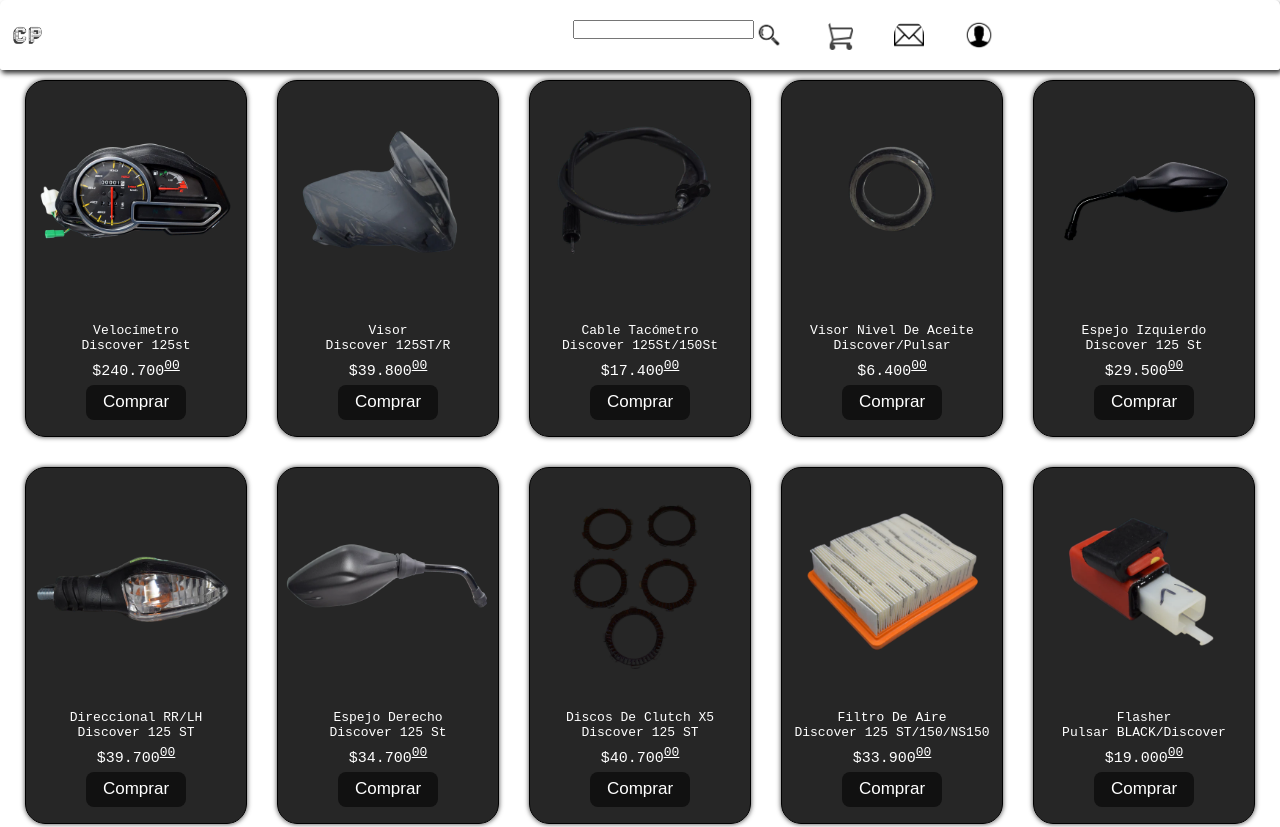
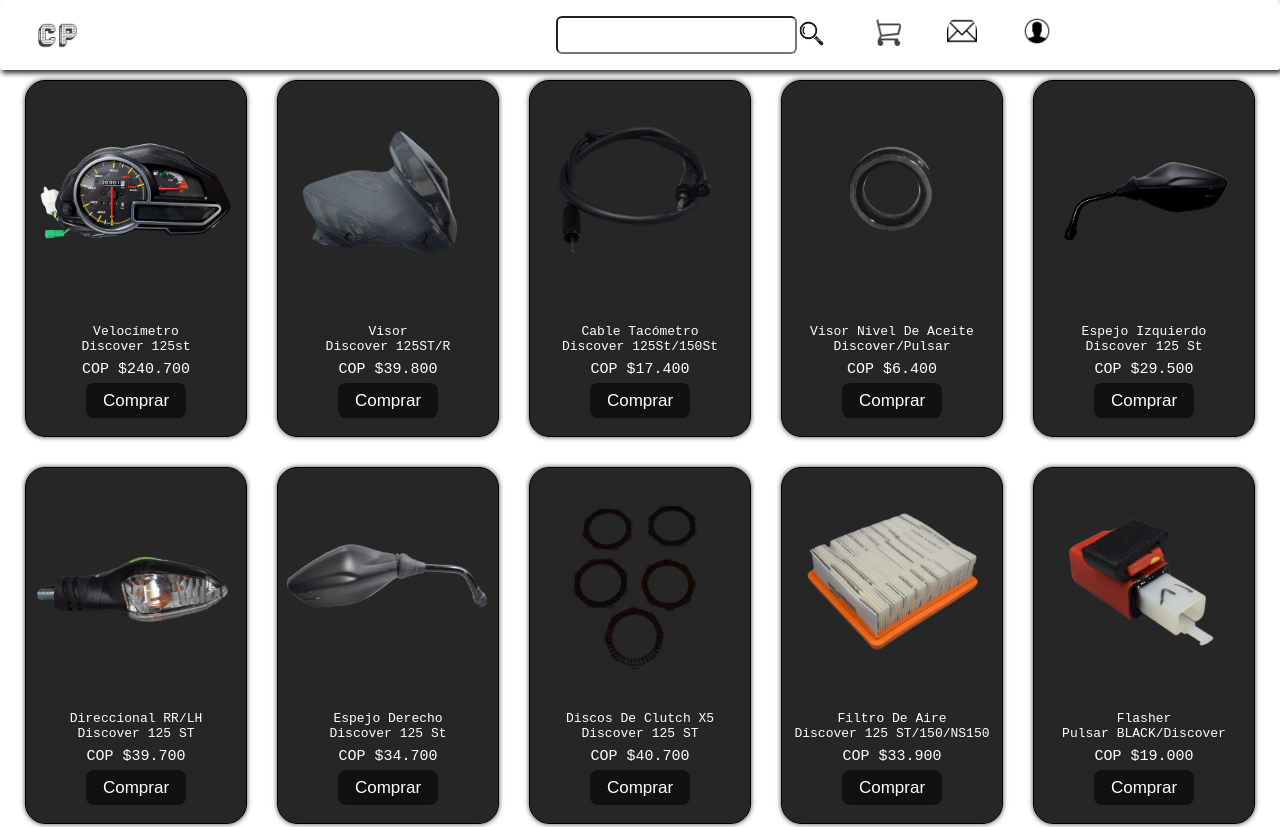
Before and after one commit to Charlespm214/Store, a website: page index.html in a window 1280 px wide. Shown: the top 827 px of the page. Drawn offline with nearby package versions, Linux system fonts and the light colour scheme.

Commit message:
Vr 1.0.1
Modificación estilos del input, inclusión e intento de uso JQuery

```diff
--- a/CSS/Style.css
+++ b/CSS/Style.css
@@ -8,8 +8,8 @@
  }
 header
     {
-        /* display: flex; */
-        display: inline-flex;
+        display: flex;
+        /* display: inline-flex; */
         align-items: center;
         justify-content: center;
         position: fixed;
@@ -34,10 +34,9 @@ header .a
 header .ul
     {
         display: flex;
-        flex-flow: row nowrap;
-        justify-content: flex-end;
-        align-items: flex-end;
+        flex-flow: row;
         list-style: none;
+        gap: 5px;
     }
 header #buscar
     {
@@ -102,7 +101,7 @@ img
     {
         text-align: center;
         font-size: 15px;
-        font-weight: 300;
+        font-weight: 400;
     }
 .informacion .pPrecio span
     {
@@ -130,8 +129,9 @@ sup
         height: auto;
         float: left;
         filter: grayscale(100%);
-        width: 55px;
-        height: 80px;
+        width: 75px;
+        height: 100px;
+        margin-left: 20px;
         /* align-items: center; */
     }
 #divMenu
@@ -144,10 +144,21 @@ sup
     {
         /* display: none; */
         color: black;
+        padding: 8px 15px;
+        border-radius: 6px;
+        font-size: medium;
+        letter-spacing: 2px;
+        word-spacing: 1px;
+    }
+#divBuscar
+    {
+        background-color: blue;
+        align-items: center;
+        display: inline;
     }
 .busqueda
     {
-        height: 30px;
+        height: 35px;
         object-fit: cover;
         float: right;
         width: 30px;
--- a/index.html
+++ b/index.html
@@ -10,14 +10,11 @@
 <body>
     <header id="header">
         <img class="logo" src="Img/logo.png" alt="">
-        <!-- <button class="btnMenu" ><svg class="svg" xmlns="http://www.w3.org/2000/svg" width="16px" height="16px" fill="currentColor" viewBox="0 0 16 16">
-            <path fill-rule="evenodd" d="M2.5 12a.5.5 0 0 1 .5-.5h10a.5.5 0 0 1 0 1H3a.5.5 0 0 1-.5-.5m0-4a.5.5 0 0 1 .5-.5h10a.5.5 0 0 1 0 1H3a.5.5 0 0 1-.5-.5m0-4a.5.5 0 0 1 .5-.5h10a.5.5 0 0 1 0 1H3a.5.5 0 0 1-.5-.5"/>
-          </svg></button>-->
-          <!-- <h1>Shop</h1> -->
         <div id="divMenu">
           <nav class="nav">
             <ul class="ul">
-                <li class="li"><a class="a" href=""><img class="busqueda" src="./Img/bsq.png" alt="" id="bsq"></a><input type="search" name="buscar" id="txtBuscar"></li>
+                <li class="li"><a class="a" href="#"><img class="busqueda" src="./Img/bsq.png" alt="" id="bsq"></a>
+                <div id="divBuscar"><input type="search" name="txtBuscar" id="txtBuscar"></div></li>
                 <li class="li"><a class="a" href="#"><img class="carrito" src="./Img/carrito.png" alt=""></a></li>
                 <li class="li"><a class="a" href="#"><img class="contact btnContacto" src="./Img/contacto.png" alt=""></a></li>
                 <li class="li"><a class="a" href="#"><img class="perfil" src="./Img/perfil.png" alt=""></a></li>
@@ -30,7 +27,7 @@
             <img class="img" id="img1" src="Img/producto1.webp" alt="" width="160px" height="160px">
             <div class="informacion">
                 <p class="pProducto">Velocímetro<br/>Discover 125st</p>
-                <p class="pPrecio">$240.700<sup><span>00</span></sup></p>
+                <p class="pPrecio">COP $240.700<sup></sup></p>
                 <button class="btnComprar">Comprar</button>
             </div>
         </div>
@@ -38,7 +35,7 @@
             <img class="img" id="img1" src="Img/producto2.webp" alt="">
             <div class="informacion">
                 <p class="pProducto">Visor Discover 125ST/R ORIGINAL</p>
-                <p class="pPrecio">$20.000<sup><span>00</span></sup></p>
+                <p class="pPrecio">COP $20.000<sup></sup></p>
                 <button class="btnComprar">Comprar</button>
             </div>
         </div> -->
@@ -46,7 +43,7 @@
             <img class="img" id="img1" src="Img/producto3.webp" alt="" width="160px" height="160px">
             <div class="informacion">
                 <p class="pProducto">Visor<br/>Discover 125ST/R</p>
-                <p class="pPrecio">$39.800<sup><span>00</span></sup></p>
+                <p class="pPrecio">COP $39.800<sup></sup></p>
                 <button class="btnComprar">Comprar</button>
             </div>
         </div>
@@ -54,7 +51,7 @@
             <img class="img" id="img1" src="Img/producto4.webp" alt="" width="160px" height="160px">
             <div class="informacion">
                 <p class="pProducto">Cable Tacómetro<br/>Discover 125St/150St</p>
-                <p class="pPrecio">$17.400<sup><span>00</span></sup></p>
+                <p class="pPrecio">COP $17.400<sup></sup></p>
                 <button class="btnComprar">Comprar</button>
             </div>
         </div>
@@ -62,7 +59,7 @@
             <img class="img" id="img1" src="Img/producto5.webp" alt="">
             <div class="informacion">
                 <p class="pProducto">Visor nivel de aceite<br/>Discover/Pulsar</p>
-                <p class="pPrecio">$6.400<sup><span>00</span></sup></p>
+                <p class="pPrecio">COP $6.400<sup></sup></p>
                 <button class="btnComprar">Comprar</button>
             </div>
         </div>
@@ -70,7 +67,7 @@
             <img class="img" id="img1" src="Img/producto6.webp" alt="">
             <div class="informacion">
                 <p class="pProducto">Espejo izquierdo<br/>Discover 125 St</p>
-                <p class="pPrecio">$29.500<sup><span>00</span></sup></p>
+                <p class="pPrecio">COP $29.500<sup></sup></p>
                 <button class="btnComprar">Comprar</button>
             </div>
         </div>
@@ -78,7 +75,7 @@
             <img class="img" id="img1" src="Img/producto7.webp" alt="">
             <div class="informacion">
                 <p class="pProducto">Direccional RR/LH<br/>Discover 125 ST</p>
-                <p class="pPrecio">$39.700<sup><span>00</span></sup></p>
+                <p class="pPrecio">COP $39.700<sup></sup></p>
                 <button class="btnComprar">Comprar</button>
             </div>
         </div>
@@ -86,7 +83,7 @@
             <img class="img" id="img1" src="Img/producto8.webp" alt="">
             <div class="informacion">
                 <p class="pProducto">Espejo Derecho<br/>Discover 125 St</p>
-                <p class="pPrecio">$34.700<sup><span>00</span></sup></p>
+                <p class="pPrecio">COP $34.700<sup></sup></p>
                 <button class="btnComprar">Comprar</button>
             </div>
         </div>
@@ -94,7 +91,7 @@
             <img class="img" id="img1" src="Img/producto9.webp" alt="">
             <div class="informacion">
                 <p class="pProducto">Discos de clutch x5<br/>Discover 125 ST</p>
-                <p class="pPrecio">$40.700<sup><span>00</span></sup></p>
+                <p class="pPrecio">COP $40.700<sup></sup></p>
                 <button class="btnComprar">Comprar</button>
             </div>
         </div>
@@ -102,7 +99,7 @@
             <img class="img" id="img1" src="Img/producto10.webp" alt="">
             <div class="informacion">
                 <p class="pProducto">Filtro de aire<br/>Discover 125 ST/150/NS150</p>
-                <p class="pPrecio">$33.900<sup><span>00</span></sup></p>
+                <p class="pPrecio">COP $33.900<sup></sup></p>
                 <button class="btnComprar">Comprar</button>
             </div>
         </div>
@@ -110,7 +107,7 @@
             <img class="img" id="img1" src="Img/producto12.webp" alt="">
             <div class="informacion">
                 <p class="pProducto">Flasher<br/>Pulsar BLACK/Discover</p>
-                <p class="pPrecio">$19.000<sup><span>00</span></sup></p>
+                <p class="pPrecio">COP $19.000<sup></sup></p>
                 <button class="btnComprar">Comprar</button>
             </div>
         </div>
@@ -118,7 +115,7 @@
             <img class="img" id="img1" src="Img/producto13.webp" alt="">
             <div class="informacion">
                 <p class="pProducto">Disco de freno<br/>Discover 125 ST</p>
-                <p class="pPrecio">$244.000<sup><span>00</span></sup></p>
+                <p class="pPrecio">COP $244.000<sup></sup></p>
                 <button class="btnComprar">Comprar</button>
             </div>
         </div>
@@ -126,7 +123,7 @@
             <img class="img" id="img1" src="Img/producto14.webp" alt="">
             <div class="informacion">
                 <p class="pProducto">Kit Sprocket<br/>Discover 125St 14/43 Cassarella</p>
-                <p class="pPrecio">$78.200<sup><span>00</span></sup></p>
+                <p class="pPrecio">COP $78.200<sup></sup></p>
                 <button class="btnComprar">Comprar</button>
             </div>
         </div>
@@ -154,6 +151,7 @@
         </div>
     </section>
     <footer>Carlos Páez, 2024</footer>
+    <script src="https://code.jquery.com/jquery-3.7.1.js"></script>
     <script src="Javascript/principal.js"></script>
     <script src="Javascript/contacto.js"></script>
 </body>
--- a/package.json
+++ b/package.json
@@ -11,6 +11,7 @@
   "description": "",
   "dependencies": {
     "express": "^4.19.2",
+    "jquery": "^3.7.1",
     "nodemailer": "^6.9.14"
   }
 }
```
Also changed, not shown: JQuery.js (added, +9 -0 lines), Javascript/principal.js (line endings or trailing spaces), 1 other file.
